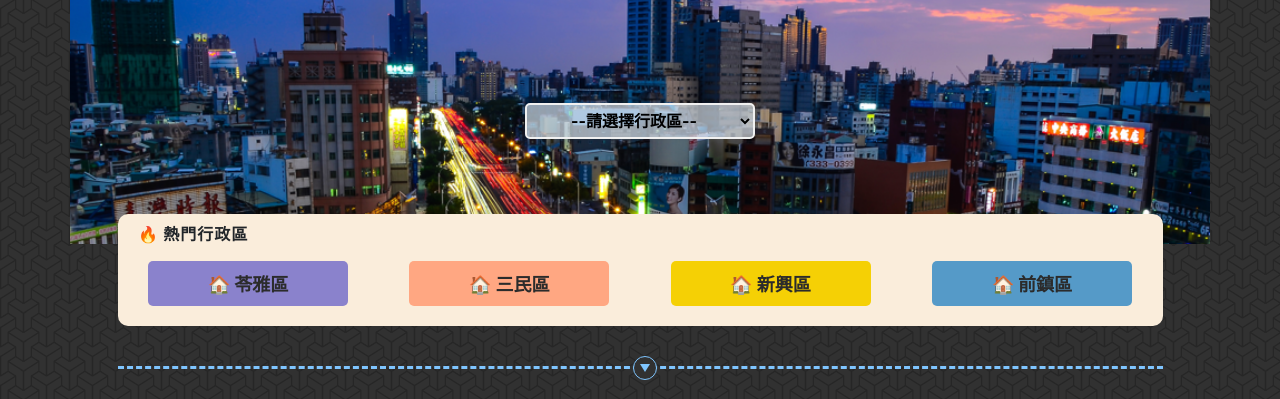
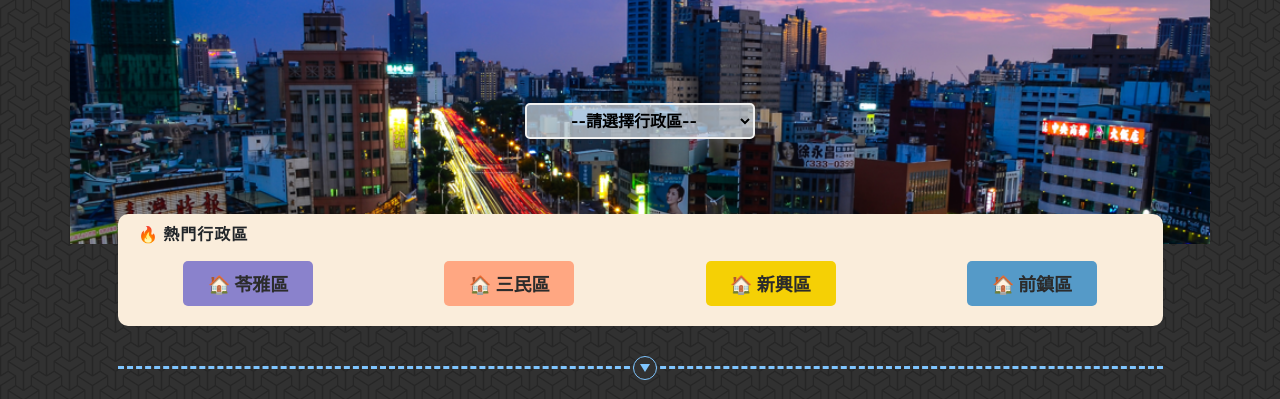
Before and after one commit to luckycreate/Kaohsiung-Travel-JS-RWD, a plain HTML site: page index.html in a window 1280 px wide. Shown: the part 136-535 px from the top of the page. Drawn offline with nearby package versions, Linux system fonts and the light colour scheme.

Commit message:
Add-device-width

```diff
--- a/CSS/myCSS.css
+++ b/CSS/myCSS.css
@@ -85,9 +85,9 @@ option{
 }
 
 .btnStyle{
-    width: 200px;
+    width: 130px;
     height: 45px;
-    padding: 10px 35px 10px 35px;
+    padding: 10px 10px 10px 10px;
     border-radius: 5px;
     outline:none;
 }
--- a/index.html
+++ b/index.html
@@ -5,6 +5,7 @@
 <title>高雄旅遊資訊網</title>
 <link rel="stylesheet" type="text/css" href="CSS/myCSS.css">
 <link rel="stylesheet" href="https://stackpath.bootstrapcdn.com/bootstrap/4.1.1/css/bootstrap.min.css" integrity="sha384-WskhaSGFgHYWDcbwN70/dfYBj47jz9qbsMId/iRN3ewGhXQFZCSftd1LZCfmhktB" crossorigin="anonymous">
+<meta name="viewport" content="width=device-width,initial-scale=1">
 <script src="JS/jquery-3.3.1.min.js"></script>
 <script src="JS/jquery-1.js"></script>
 </head>
```
